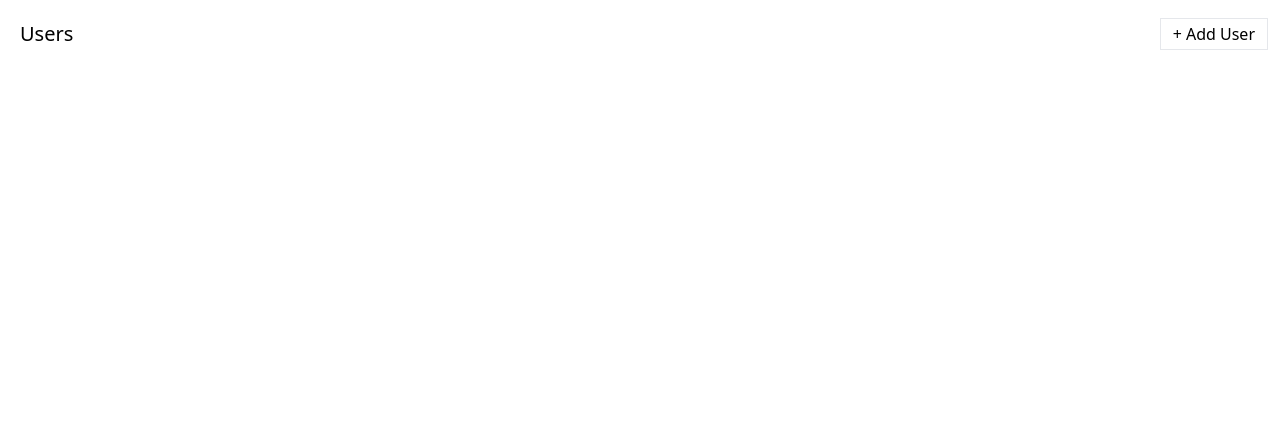
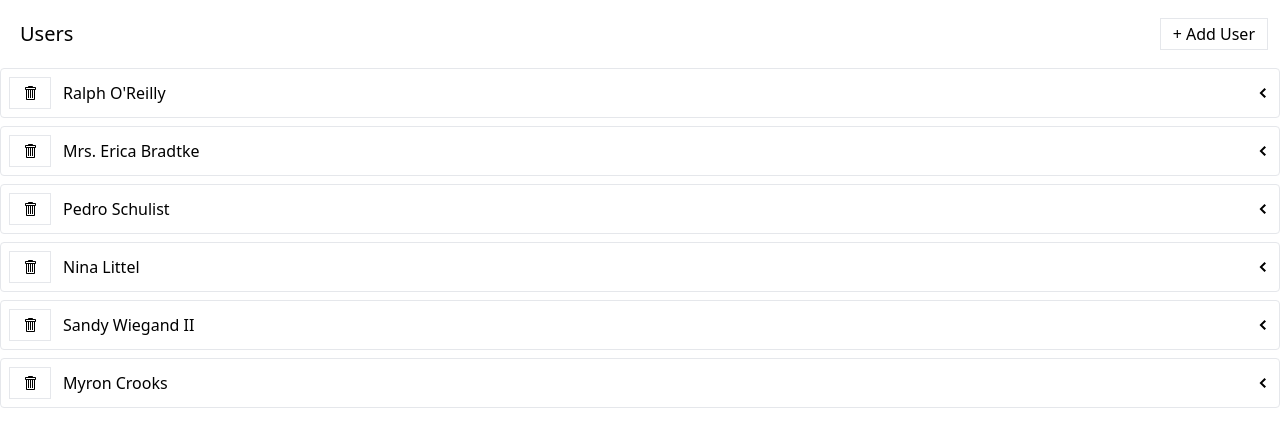
Before and after one commit to TarasMamch/media, a React (Create React App) app: page / in a window 1280 px wide. Shown: the top 446 px of the page. Built offline with nearby package versions, Linux system fonts and the light colour scheme; data requests are answered from the project's data file.

Commit message:
added expandable panel component

```diff
--- a/db.json
+++ b/db.json
@@ -1,5 +1,30 @@
 {
-  "users": [],
+  "users": [
+    {
+      "id": "2229",
+      "name": "Ralph O'Reilly"
+    },
+    {
+      "id": "7ade",
+      "name": "Mrs. Erica Bradtke"
+    },
+    {
+      "id": "3b13",
+      "name": "Pedro Schulist"
+    },
+    {
+      "id": "b53e",
+      "name": "Nina Littel"
+    },
+    {
+      "id": "e342",
+      "name": "Sandy Wiegand II"
+    },
+    {
+      "id": "0367",
+      "name": "Myron Crooks"
+    }
+  ],
   "albums": [],
   "photos": []
 }
--- /dev/null
+++ b/src/components/ExpandablePanel.js
@@ -0,0 +1,31 @@
+import { useState } from "react"
+import { GoChevronDown, GoChevronLeft } from 'react-icons/go'
+
+function ExpandablePanel({ header, children }) {
+    const [expanded, setExpanded] = useState(false)
+
+    const handleClick = () => {
+        setExpanded(!expanded)
+    }
+
+    return (
+        <div className="mb-2 border rounded">
+            <div className="flex p-2 justify-between items-center" >
+                <div className='flex flex-row items-center justify-between'>
+                    {header}
+                </div>
+                <div onClick={handleClick} className="cursor-pointer">
+                    {expanded ? <GoChevronDown /> : <GoChevronLeft />}
+                </div>
+            </div>
+            {
+                expanded &&
+                <div className="p-2 border-t">
+                    {children}
+                </div>
+            }
+        </div>
+    )
+}
+
+export default ExpandablePanel
--- a/src/components/UsersListItem.js
+++ b/src/components/UsersListItem.js
@@ -2,6 +2,7 @@
 import Button from './Button'
 import { removeUser } from '../store'
 import { useThunk } from '../hooks/use-thunk'
+import ExpandablePanel from './ExpandablePanel'
 
 function UsersListItem({ user }) {
     const [doRemoveUser, isLoading, error] = useThunk(removeUser)
@@ -10,18 +11,18 @@
         doRemoveUser(user)
     }
 
+    const header = <>
+        <Button className='mr-3' loading={isLoading} onClick={handleClick}>
+            <GoTrashcan />
+        </Button>
+        {error && <div>Error deleting user.</div>}
+        {user.name}
+    </>
+
     return (
-        <div className="mb-2 border rounded">
-            <div className="flex p-2 justify-between items-center cursor-pointer" >
-                <div className='flex flex-row items-center justify-between'>
-                    <Button className='mr-3' loading={isLoading} onClick={handleClick}>
-                        <GoTrashcan />
-                    </Button>
-                    {error && <div>Error deleting user.</div>}
-                    {user.name}
-                </div>
-            </div>
-        </div>
+        <ExpandablePanel header={header}>
+            Content
+        </ExpandablePanel>
     )
 }
 
```
